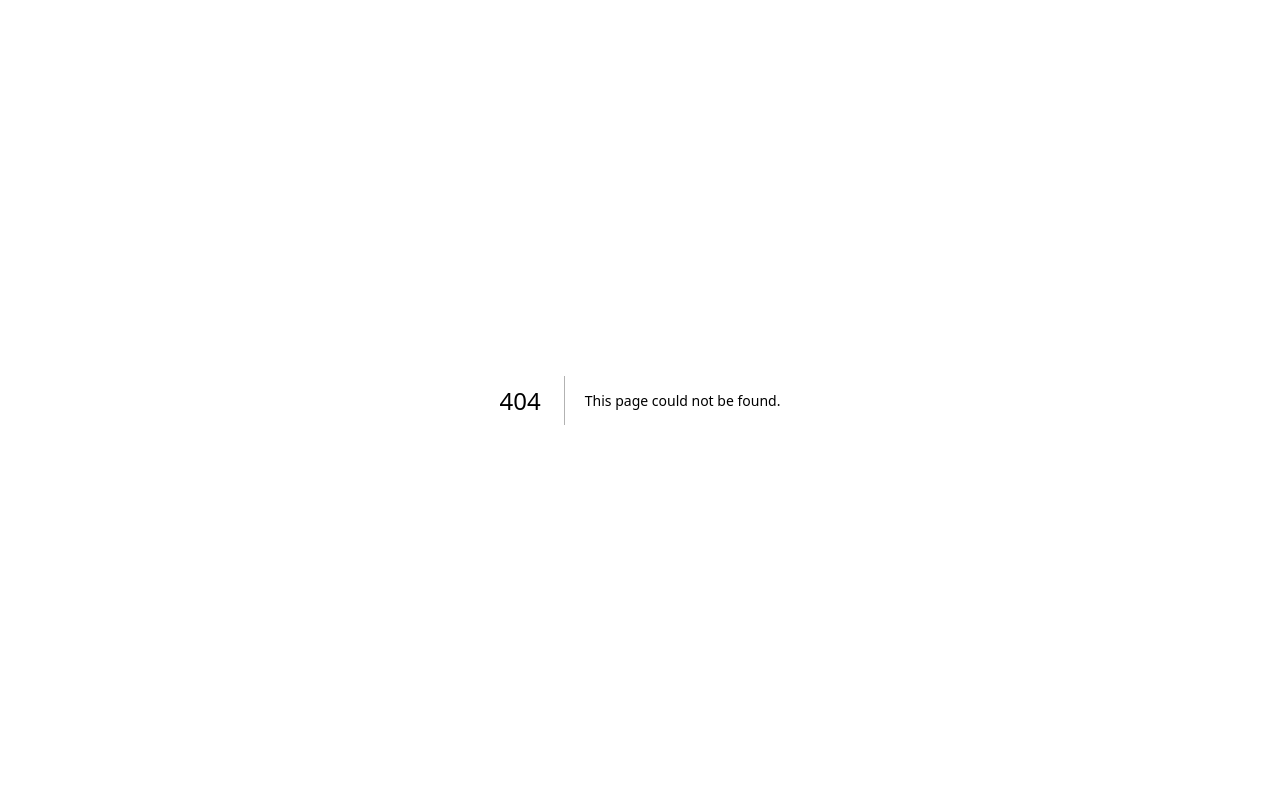
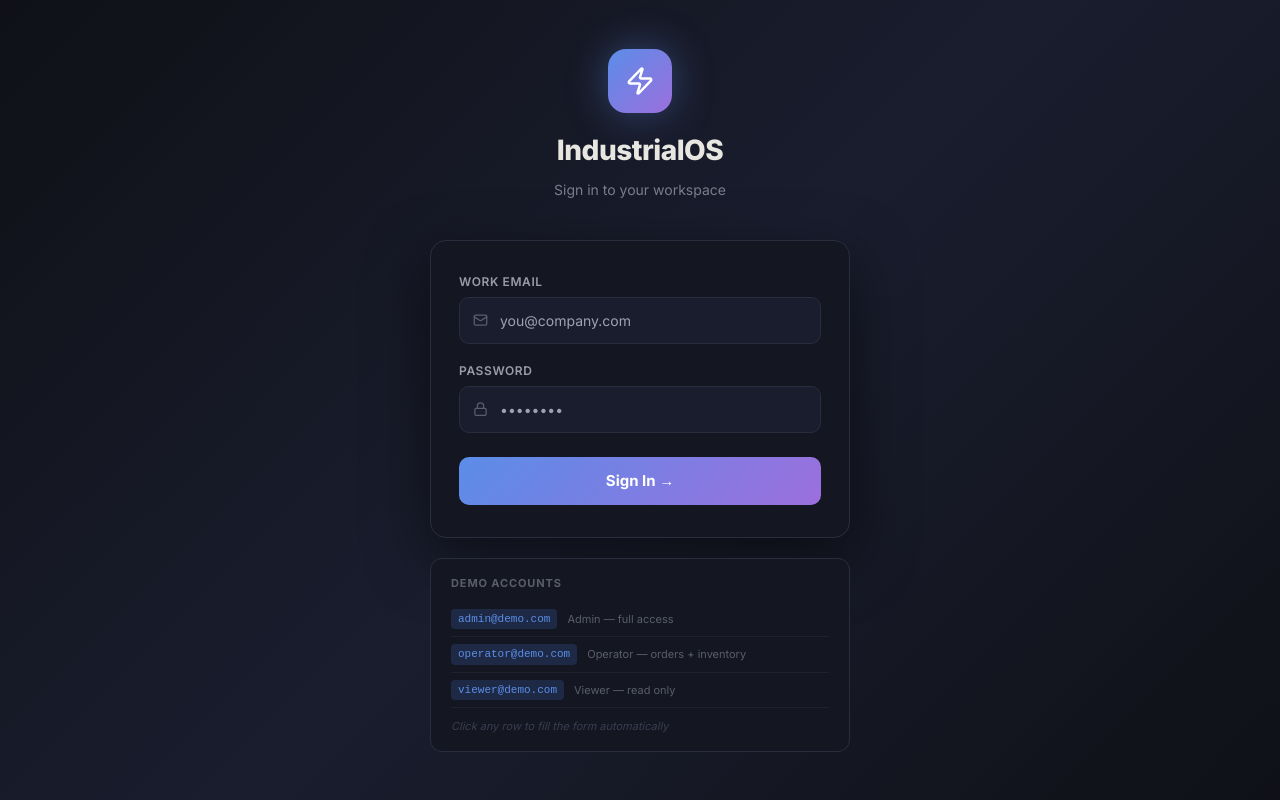
Before and after one commit to rajwardhan1907/IndustrialOS, a Next.js app: page /login in a window 1280 px wide. Before the commit this address had no page. Built offline with nearby package versions, Linux system fonts and the light colour scheme.

Commit message:
Create page.tsx

```diff
--- /dev/null
+++ b/app/login/page.tsx
@@ -0,0 +1,217 @@
+"use client";
+import { useState } from "react";
+import { signIn } from "next-auth/react";
+import { useRouter } from "next/navigation";
+import { Zap, Mail, Lock, AlertCircle, Loader } from "lucide-react";
+
+export default function LoginPage() {
+  const router = useRouter();
+
+  const [email,    setEmail]    = useState("");
+  const [password, setPassword] = useState("");
+  const [error,    setError]    = useState("");
+  const [loading,  setLoading]  = useState(false);
+
+  async function handleLogin(e: React.FormEvent) {
+    e.preventDefault();
+    setError("");
+    setLoading(true);
+
+    const result = await signIn("credentials", {
+      email:    email.trim().toLowerCase(),
+      password: password,
+      redirect: false,
+    });
+
+    setLoading(false);
+
+    if (result?.error) {
+      setError("Wrong email or password. Please try again.");
+    } else {
+      router.push("/");
+      router.refresh();
+    }
+  }
+
+  return (
+    <div style={{
+      minHeight:      "100vh",
+      background:     "linear-gradient(135deg, #0f1117 0%, #1a1d2e 50%, #0f1117 100%)",
+      display:        "flex",
+      alignItems:     "center",
+      justifyContent: "center",
+      padding:        "24px",
+      fontFamily:     "'Inter', system-ui, sans-serif",
+    }}>
+      <div style={{ width: "100%", maxWidth: 420 }}>
+
+        {/* Logo + Title */}
+        <div style={{ textAlign: "center", marginBottom: 40 }}>
+          <div style={{
+            width: 64, height: 64,
+            background:     "linear-gradient(135deg, #5b8de8, #9c6fdd)",
+            borderRadius:   18,
+            display:        "flex",
+            alignItems:     "center",
+            justifyContent: "center",
+            margin:         "0 auto 16px",
+            boxShadow:      "0 0 40px rgba(91,141,232,0.4)",
+          }}>
+            <Zap size={30} color="#fff" />
+          </div>
+          <h1 style={{
+            fontSize: 28, fontWeight: 800,
+            color: "#e8e6e1", margin: "0 0 8px", letterSpacing: "-0.5px",
+          }}>
+            IndustrialOS
+          </h1>
+          <p style={{ color: "#7a7d8a", fontSize: 14, margin: 0 }}>
+            Sign in to your workspace
+          </p>
+        </div>
+
+        {/* Login Card */}
+        <div style={{
+          background: "#141722", border: "1px solid #2a2d3e",
+          borderRadius: 16, padding: "32px 28px",
+          boxShadow: "0 20px 60px rgba(0,0,0,0.5)",
+        }}>
+
+          {error && (
+            <div style={{
+              background: "#2d0e0e", border: "1px solid #5c2020",
+              borderRadius: 10, padding: "12px 14px", marginBottom: 20,
+              display: "flex", alignItems: "center", gap: 10,
+              color: "#fc8181", fontSize: 13,
+            }}>
+              <AlertCircle size={16} style={{ flexShrink: 0 }} />
+              {error}
+            </div>
+          )}
+
+          <form onSubmit={handleLogin}>
+
+            {/* Email */}
+            <div style={{ marginBottom: 18 }}>
+              <label style={{
+                display: "block", fontSize: 12, fontWeight: 600,
+                color: "#9a9da8", marginBottom: 6,
+                letterSpacing: "0.05em", textTransform: "uppercase",
+              }}>Work Email</label>
+              <div style={{ position: "relative" }}>
+                <Mail size={15} style={{
+                  position: "absolute", left: 14, top: "50%",
+                  transform: "translateY(-50%)", color: "#5a5d6a",
+                }} />
+                <input
+                  type="email"
+                  value={email}
+                  onChange={e => setEmail(e.target.value)}
+                  placeholder="you@company.com"
+                  required
+                  style={{
+                    width: "100%", padding: "12px 14px 12px 40px",
+                    background: "#1a1d2e", border: "1px solid #2a2d3e",
+                    borderRadius: 10, color: "#e8e6e1", fontSize: 14,
+                    outline: "none", boxSizing: "border-box", transition: "border-color 0.15s",
+                  }}
+                  onFocus={e => (e.target.style.borderColor = "#5b8de8")}
+                  onBlur={e  => (e.target.style.borderColor = "#2a2d3e")}
+                />
+              </div>
+            </div>
+
+            {/* Password */}
+            <div style={{ marginBottom: 24 }}>
+              <label style={{
+                display: "block", fontSize: 12, fontWeight: 600,
+                color: "#9a9da8", marginBottom: 6,
+                letterSpacing: "0.05em", textTransform: "uppercase",
+              }}>Password</label>
+              <div style={{ position: "relative" }}>
+                <Lock size={15} style={{
+                  position: "absolute", left: 14, top: "50%",
+                  transform: "translateY(-50%)", color: "#5a5d6a",
+                }} />
+                <input
+                  type="password"
+                  value={password}
+                  onChange={e => setPassword(e.target.value)}
+                  placeholder="••••••••"
+                  required
+                  style={{
+                    width: "100%", padding: "12px 14px 12px 40px",
+                    background: "#1a1d2e", border: "1px solid #2a2d3e",
+                    borderRadius: 10, color: "#e8e6e1", fontSize: 14,
+                    outline: "none", boxSizing: "border-box", transition: "border-color 0.15s",
+                  }}
+                  onFocus={e => (e.target.style.borderColor = "#5b8de8")}
+                  onBlur={e  => (e.target.style.borderColor = "#2a2d3e")}
+                />
+              </div>
+            </div>
+
+            {/* Sign In button */}
+            <button
+              type="submit"
+              disabled={loading}
+              style={{
+                width: "100%", padding: "13px",
+                background: loading
+                  ? "#3a3d4e"
+                  : "linear-gradient(135deg, #5b8de8, #9c6fdd)",
+                border: "none", borderRadius: 10, color: "#fff",
+                fontSize: 15, fontWeight: 700,
+                cursor: loading ? "not-allowed" : "pointer",
+                display: "flex", alignItems: "center", justifyContent: "center",
+                gap: 8, transition: "opacity 0.15s", opacity: loading ? 0.7 : 1,
+              }}
+            >
+              {loading
+                ? <><Loader size={16} style={{ animation: "spin 1s linear infinite" }} /> Signing in...</>
+                : "Sign In →"
+              }
+            </button>
+
+          </form>
+        </div>
+
+        {/* Demo credentials */}
+        <div style={{
+          marginTop: 20, background: "#141722",
+          border: "1px solid #2a2d3e", borderRadius: 12, padding: "16px 20px",
+        }}>
+          <p style={{
+            fontSize: 11, fontWeight: 700, color: "#5a5d6a",
+            textTransform: "uppercase", letterSpacing: "0.08em", margin: "0 0 10px",
+          }}>Demo Accounts</p>
+          {[
+            ["admin@demo.com",    "admin123",    "Admin — full access"],
+            ["operator@demo.com", "operator123", "Operator — orders + inventory"],
+            ["viewer@demo.com",   "viewer123",   "Viewer — read only"],
+          ].map(([em, pass, label]) => (
+            <button
+              key={em}
+              onClick={() => { setEmail(em); setPassword(pass); }}
+              style={{
+                display: "flex", width: "100%", alignItems: "center",
+                gap: 10, padding: "7px 0", background: "none", border: "none",
+                cursor: "pointer", textAlign: "left", borderBottom: "1px solid #1e2130",
+              }}
+            >
+              <span style={{
+                fontSize: 11, background: "#1e2a45", color: "#5b8de8",
+                padding: "2px 7px", borderRadius: 4, fontFamily: "monospace", flexShrink: 0,
+              }}>{em}</span>
+              <span style={{ fontSize: 11, color: "#5a5d6a" }}>{label}</span>
+            </button>
+          ))}
+          <p style={{ fontSize: 11, color: "#3a3d4e", margin: "10px 0 0", fontStyle: "italic" }}>
+            Click any row to fill the form automatically
+          </p>
+        </div>
+
+      </div>
+    </div>
+  );
+}
```
